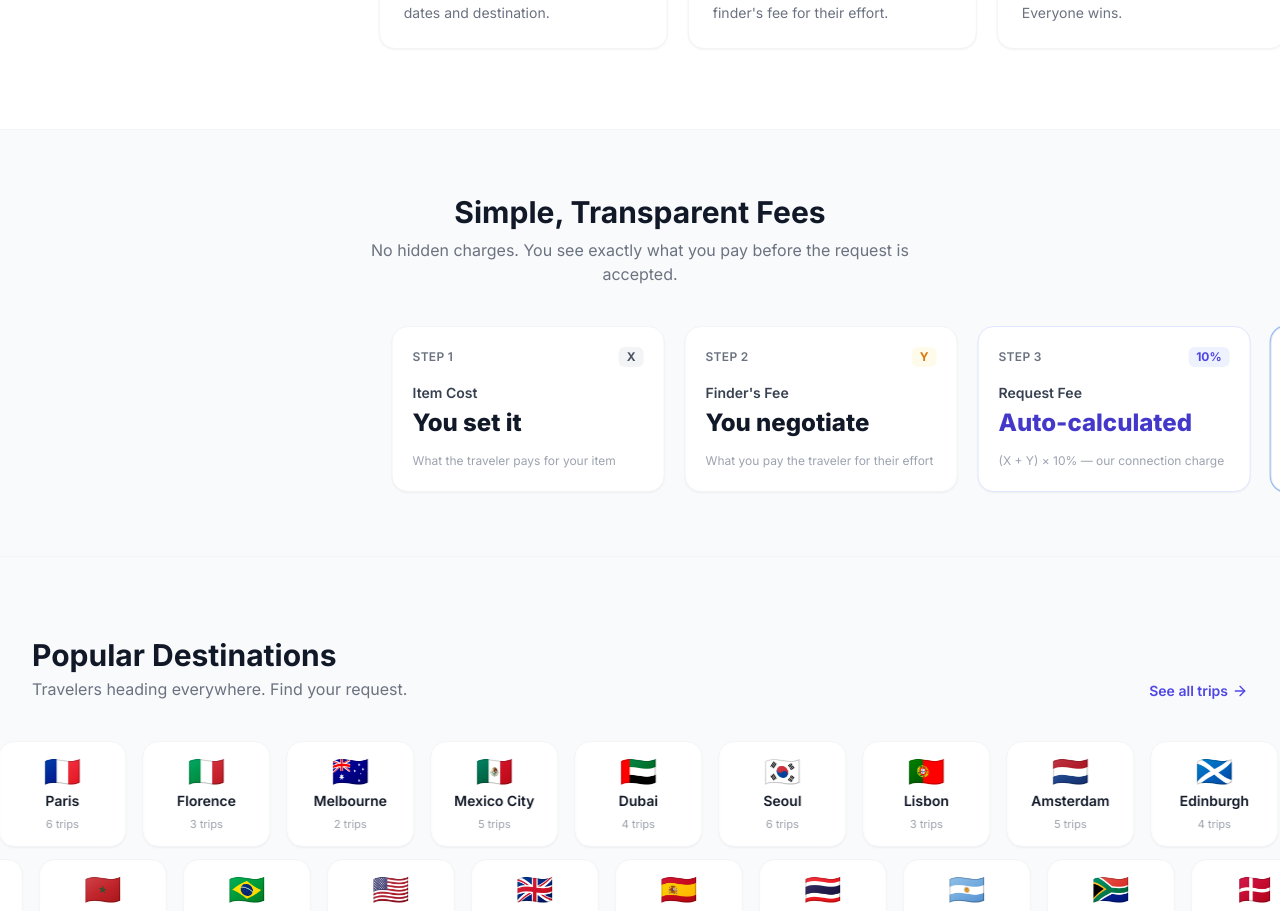
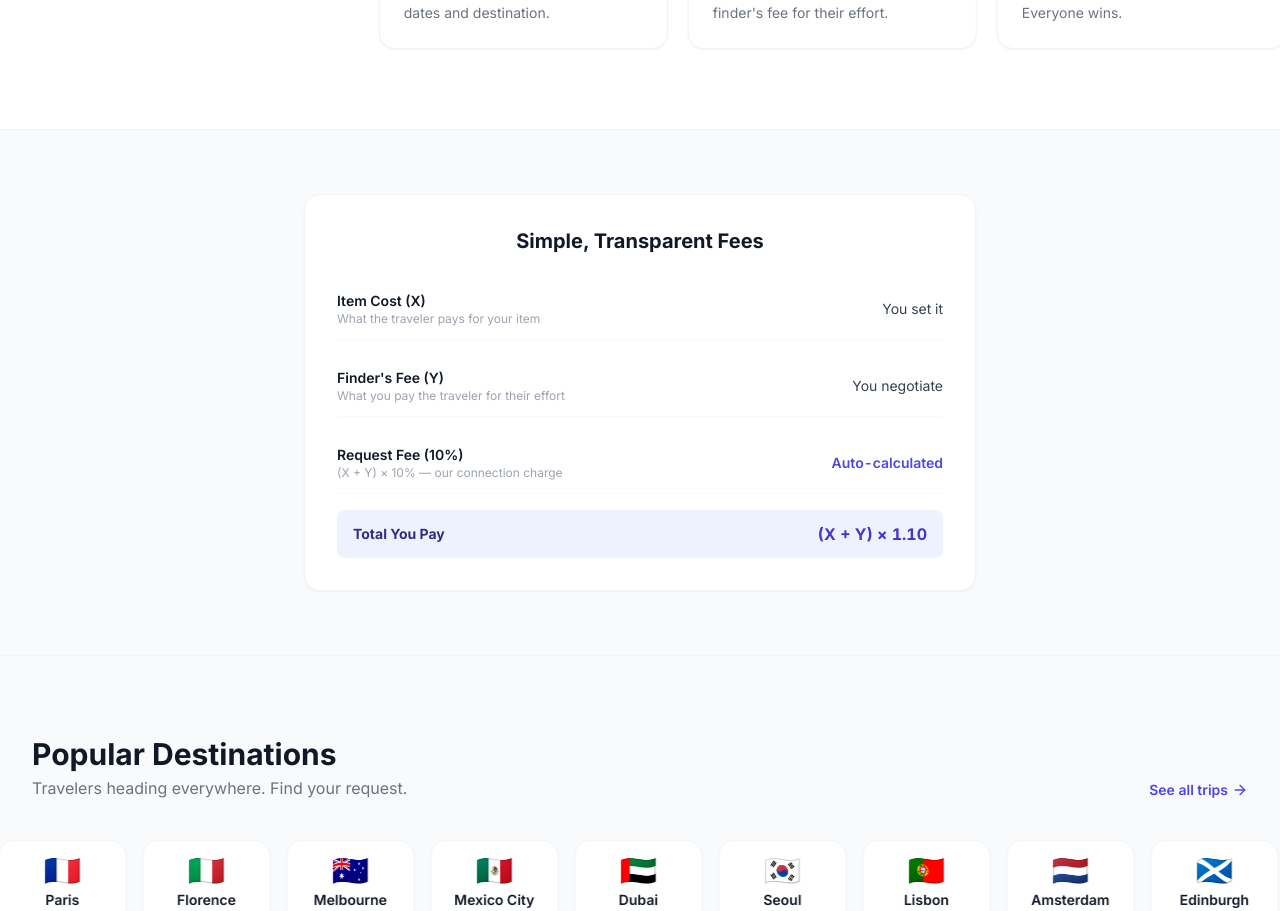
Before and after one commit to TheJimmyJam/Request, a React (Vite) app: page / in a window 1280 px wide. Shown: the part 1725-2636 px from the top of the page. Built offline with nearby package versions, Linux system fonts and the light colour scheme; no server answers.

Commit message:
revert: fee section back to single-card + scramble text (How It Works KPI cards stay)

```diff
--- a/src/pages/Landing.jsx
+++ b/src/pages/Landing.jsx
@@ -112,15 +112,56 @@ export default function Landing() {
         scrollTrigger: { trigger: '.how-step-card', start: 'top 85%', once: true },
       })
 
-      // ── Fee KPI cards: slow staggered slide-in from the right ──────────
-      gsap.set('.fee-kpi-card', { xPercent: 120, opacity: 0 })
-      gsap.to('.fee-kpi-card', {
-        xPercent: 0,
-        opacity: 1,
-        duration: 1.1,
-        ease: 'power3.out',
-        stagger: 0.45,
-        scrollTrigger: { trigger: '.fee-section', start: 'top 75%', once: true },
+      // ── Fee Explainer ───────────────────────────────────────────────────
+      gsap.from('.fee-card', {
+        y: 40, opacity: 0, duration: 0.7, ease: 'power2.out',
+        scrollTrigger: { trigger: '.fee-section', start: 'top 82%', once: true },
+      })
+
+      // Scramble the right-column values into place
+      const scrambleChars = '!<>-_\\/[]{}—=+*^?#§$%&@01ABCDEFGHIJKLMNOPQRSTUVWXYZ'
+      const scrambleEl = (el, finalText, duration = 1.1) => {
+        const chars = finalText.split('')
+        const totalTicks = Math.max(18, chars.length * 4)
+        let tick = 0
+        const settledIdx = new Array(chars.length).fill(false)
+        const settleAt = chars.map((_, i) =>
+          Math.floor((i / chars.length) * totalTicks * 0.85) + Math.floor(Math.random() * 4)
+        )
+        const interval = (duration * 1000) / totalTicks
+        el.textContent = chars.map(() => scrambleChars[Math.floor(Math.random() * scrambleChars.length)]).join('')
+        const id = setInterval(() => {
+          tick++
+          const out = chars.map((c, i) => {
+            if (settledIdx[i] || c === ' ') {
+              settledIdx[i] = true
+              return c
+            }
+            if (tick >= settleAt[i]) {
+              settledIdx[i] = true
+              return c
+            }
+            return scrambleChars[Math.floor(Math.random() * scrambleChars.length)]
+          })
+          el.textContent = out.join('')
+          if (tick >= totalTicks) {
+            clearInterval(id)
+            el.textContent = finalText
+          }
+        }, interval)
+      }
+
+      ScrollTrigger.create({
+        trigger: '.fee-section',
+        start: 'top 70%',
+        once: true,
+        onEnter: () => {
+          const els = rootRef.current?.querySelectorAll('.fee-scramble') || []
+          els.forEach((el, i) => {
+            const target = el.getAttribute('data-target') || el.textContent
+            setTimeout(() => scrambleEl(el, target, 1.0 + i * 0.1), i * 220)
+          })
+        },
       })
 
       // ── Destinations ────────────────────────────────────────────────────
@@ -256,71 +297,39 @@ export default function Landing() {
       </section>
 
       {/* Fee Explainer */}
-      <section className="fee-section py-16 bg-gray-50 border-y border-gray-100 overflow-hidden">
+      <section className="fee-section py-16 bg-gray-50 border-y border-gray-100">
         <div className="max-w-7xl mx-auto px-4 sm:px-6 lg:px-8">
-          <h3 className="text-2xl sm:text-3xl font-bold text-gray-900 mb-2 text-center">Simple, Transparent Fees</h3>
-          <p className="text-gray-500 text-center mb-10 max-w-xl mx-auto">
-            No hidden charges. You see exactly what you pay before the request is accepted.
-          </p>
-
-          <div className="grid grid-cols-1 sm:grid-cols-2 lg:grid-cols-4 gap-5 max-w-6xl mx-auto">
-            {[
-              {
-                label: 'Item Cost',
-                token: 'X',
-                value: 'You set it',
-                desc: "What the traveler pays for your item",
-                accent: 'border-gray-100',
-                valueColor: 'text-gray-900',
-                tokenColor: 'bg-gray-100 text-gray-600',
-              },
-              {
-                label: "Finder's Fee",
-                token: 'Y',
-                value: 'You negotiate',
-                desc: "What you pay the traveler for their effort",
-                accent: 'border-gray-100',
-                valueColor: 'text-gray-900',
-                tokenColor: 'bg-amber-50 text-amber-600',
-              },
-              {
-                label: 'Request Fee',
-                token: '10%',
-                value: 'Auto-calculated',
-                desc: '(X + Y) × 10% — our connection charge',
-                accent: 'border-brand-100',
-                valueColor: 'text-brand-700',
-                tokenColor: 'bg-brand-50 text-brand-600',
-              },
-              {
-                label: 'Total You Pay',
-                token: 'Σ',
-                value: '(X + Y) × 1.10',
-                desc: 'Everything bundled, nothing extra',
-                accent: 'border-gold-200 ring-1 ring-gold-100',
-                valueColor: 'text-brand-900',
-                tokenColor: 'bg-gold-100 text-gold-700',
-              },
-            ].map((card, i) => (
-              <div
-                key={card.label}
-                className={`fee-kpi-card bg-white rounded-2xl border ${card.accent} shadow-sm p-5 flex flex-col h-full`}
-              >
-                <div className="flex items-center justify-between mb-4">
-                  <p className="text-xs font-semibold tracking-wide text-gray-500 uppercase">
-                    Step {i + 1}
-                  </p>
-                  <span className={`text-xs font-bold px-2 py-0.5 rounded-md ${card.tokenColor}`}>
-                    {card.token}
+          <div className="fee-card max-w-2xl mx-auto bg-white rounded-2xl border border-gray-100 shadow-sm p-8">
+            <h3 className="text-xl font-bold text-gray-900 mb-6 text-center">Simple, Transparent Fees</h3>
+            <div className="space-y-4">
+              {[
+                { label: 'Item Cost (X)', desc: "What the traveler pays for your item", value: 'You set it', color: 'text-gray-700' },
+                { label: "Finder's Fee (Y)", desc: "What you pay the traveler for their effort", value: 'You negotiate', color: 'text-gray-700' },
+                { label: 'Request Fee (10%)', desc: "(X + Y) × 10% — our connection charge", value: 'Auto-calculated', color: 'text-brand-600 font-semibold' },
+              ].map(row => (
+                <div key={row.label} className="flex items-center justify-between py-3 border-b border-gray-50 last:border-0">
+                  <div>
+                    <p className="font-semibold text-gray-900 text-sm">{row.label}</p>
+                    <p className="text-gray-400 text-xs">{row.desc}</p>
+                  </div>
+                  <span
+                    className={`fee-scramble text-sm tabular-nums ${row.color}`}
+                    data-target={row.value}
+                  >
+                    {row.value}
                   </span>
                 </div>
-                <p className="text-sm font-semibold text-gray-700">{card.label}</p>
-                <p className={`text-xl sm:text-2xl font-extrabold mt-1 ${card.valueColor}`}>
-                  {card.value}
-                </p>
-                <p className="text-xs text-gray-400 mt-3 leading-relaxed">{card.desc}</p>
+              ))}
+              <div className="flex items-center justify-between py-3 bg-brand-50 rounded-lg px-4 mt-2">
+                <p className="font-bold text-brand-900 text-sm">Total You Pay</p>
+                <span
+                  className="fee-scramble font-bold text-brand-700 tabular-nums"
+                  data-target="(X + Y) × 1.10"
+                >
+                  (X + Y) × 1.10
+                </span>
               </div>
-            ))}
+            </div>
           </div>
         </div>
       </section>
```
